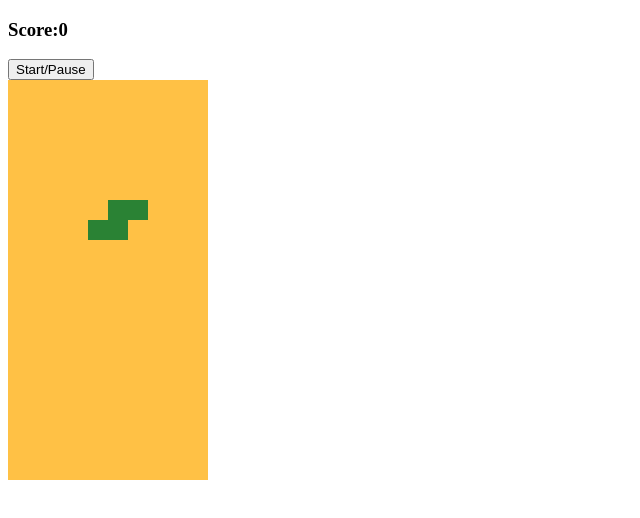
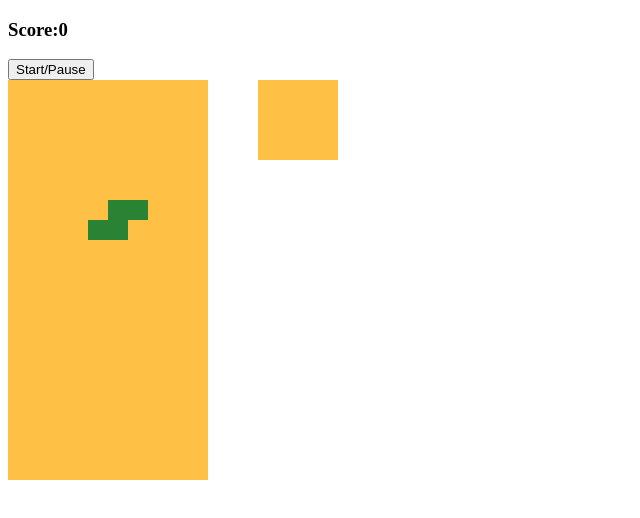
Before and after one commit to btomc/Tetris-exer, a plain HTML site: page index.html in a window 1280 px wide. Shown: the whole page, without its empty margins (0-640 px from the left). Drawn offline with Linux system fonts and the light colour scheme.

Commit message:
Show up next tetromino in mini-grid display

```diff
--- a/css/style.css
+++ b/css/style.css
@@ -1,3 +1,7 @@
+.container {
+    display: flex;
+}
+
 .grid {
     width: 200px;
     height: 400px;
@@ -14,3 +18,17 @@
 .tetromino {
     background-color: #2a8234;
 }
+
+.mini-grid {
+    margin-left: 50px;
+    width: 80px;
+    height: 80px;
+    display: flex;
+    flex-wrap: wrap;
+    background-color: #ffc145;
+}
+
+.mini-grid div {
+    height: 20px;
+    width: 20px;
+}
--- a/index.html
+++ b/index.html
@@ -8,11 +8,12 @@
     <link rel="stylesheet" href="css/style.css"
 
 </head>
-<body>
+<div>
 
     <h3>Score:<span id="score">0</span></h3>
     <button id="start-btn">Start/Pause</button>
 
+    <div class="container">
         <div class="grid">
             <div></div>
             <div></div>
@@ -226,6 +227,25 @@
             <div class="taken"></div>
         </div>
 
+        <div class="mini-grid">
+            <div></div>
+            <div></div>
+            <div></div>
+            <div></div>
+            <div></div>
+            <div></div>
+            <div></div>
+            <div></div>
+            <div></div>
+            <div></div>
+            <div></div>
+            <div></div>
+            <div></div>
+            <div></div>
+            <div></div>
+            <div></div>
+        </div>
+    </div>
 
 </body>
 </html>
--- a/script.js
+++ b/script.js
@@ -4,6 +4,7 @@ document.addEventListener('DOMContentLoaded', () => {
     const scoreDisplay = document.querySelector('#score')
     const startBtn = document.querySelector('#start-btn')
     const width = 10
+    let nextRandom = 0
 
     //The Tetrominoes
     const lTetromino = [
@@ -94,10 +95,12 @@ document.addEventListener('DOMContentLoaded', () => {
        if(current.some(index => squares[currentPosition + index + width].classList.contains('taken'))) {
            current.forEach(index => squares[currentPosition + index].classList.add('taken'))
            //start a new tetromino falling
-           random = Math.floor(Math.random() * theTetrominoes.length)
+           random = nextRandom
+           nextRandom = Math.floor(Math.random() * theTetrominoes.length)
            current = theTetrominoes[random][currentRotation]
            currentPosition = 4
            draw()
+           displayShape()
        }
    }
 
@@ -139,4 +142,28 @@ document.addEventListener('DOMContentLoaded', () => {
        current = theTetrominoes[random][currentRotation]
        draw()
    }
+
+   //show up next tetromino in mini-grid display
+   const displaySquares = document.querySelectorAll('.mini-grid div')
+   const displayWidth = 4
+   let displayIndex = 0
+
+   //the Tetrominoes without rotations
+   const upNextTetrominoes = [
+       [1, displayWidth+1, displayWidth*2+1, 2],
+       [0, displayWidth, displayWidth+1, displayWidth*2+1],
+       [1, displayWidth, displayWidth+1, displayWidth+2],
+       [0, 1, displayWidth, displayWidth+1],
+       [1, displayWidth+1, displayWidth*2+1, displayWidth*3+1]
+   ]
+
+   //display the shape in the mini-grid display
+   function displayShape() {
+       displaySquares.forEach(square => {
+           square.classList.remove('tetromino')
+       })
+       upNextTetrominoes[nextRandom].forEach(index => {
+           displaySquares[displayIndex + index].classList.add('tetromino')
+       })
+   }
 })
```
Lines whose indentation alone changed are shown as unchanged.
